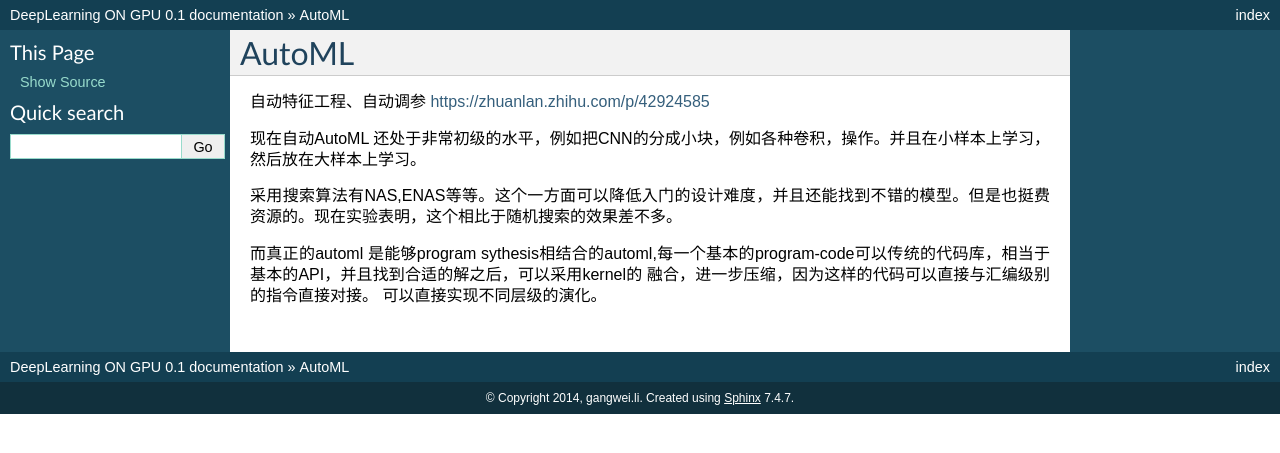
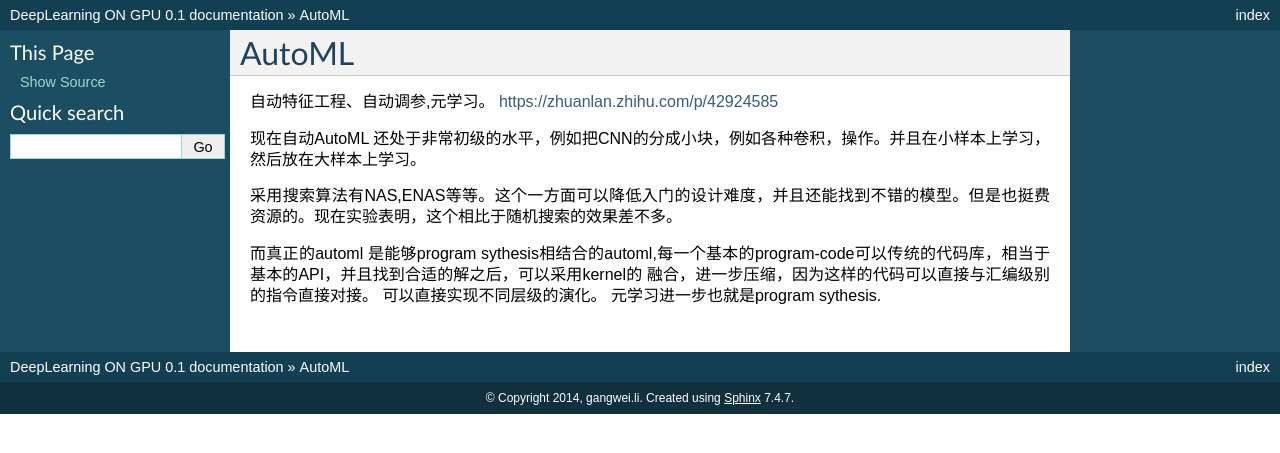
Before and after one commit to gwli/DeepLearningOnGPU, a Sphinx documentation site: the page built from source/Stage_4/AutoML.rst, in a window 1280 px wide. Shown: the top 453 px of the page. Built offline with Sphinx 7.4.7, drawn with Linux system fonts in a browser that asks for light colours.

Commit message:
Update AutoML.rst

```diff
--- a/source/Stage_4/AutoML.rst
+++ b/source/Stage_4/AutoML.rst
@@ -2,7 +2,7 @@
 AutoML
 ***********
 
-自动特征工程、自动调参
+自动特征工程、自动调参,元学习。
 https://zhuanlan.zhihu.com/p/42924585
 
 现在自动AutoML 还处于非常初级的水平，例如把CNN的分成小块，例如各种卷积，操作。并且在小样本上学习，然后放在大样本上学习。
@@ -10,4 +10,4 @@ https://zhuanlan.zhihu.com/p/42924585
 采用搜索算法有NAS,ENAS等等。这个一方面可以降低入门的设计难度，并且还能找到不错的模型。但是也挺费资源的。现在实验表明，这个相比于随机搜索的效果差不多。
 
 而真正的automl 是能够program sythesis相结合的automl,每一个基本的program-code可以传统的代码库，相当于基本的API，并且找到合适的解之后，可以采用kernel的
-融合，进一步压缩，因为这样的代码可以直接与汇编级别的指令直接对接。 可以直接实现不同层级的演化。
+融合，进一步压缩，因为这样的代码可以直接与汇编级别的指令直接对接。 可以直接实现不同层级的演化。 元学习进一步也就是program sythesis.
```
